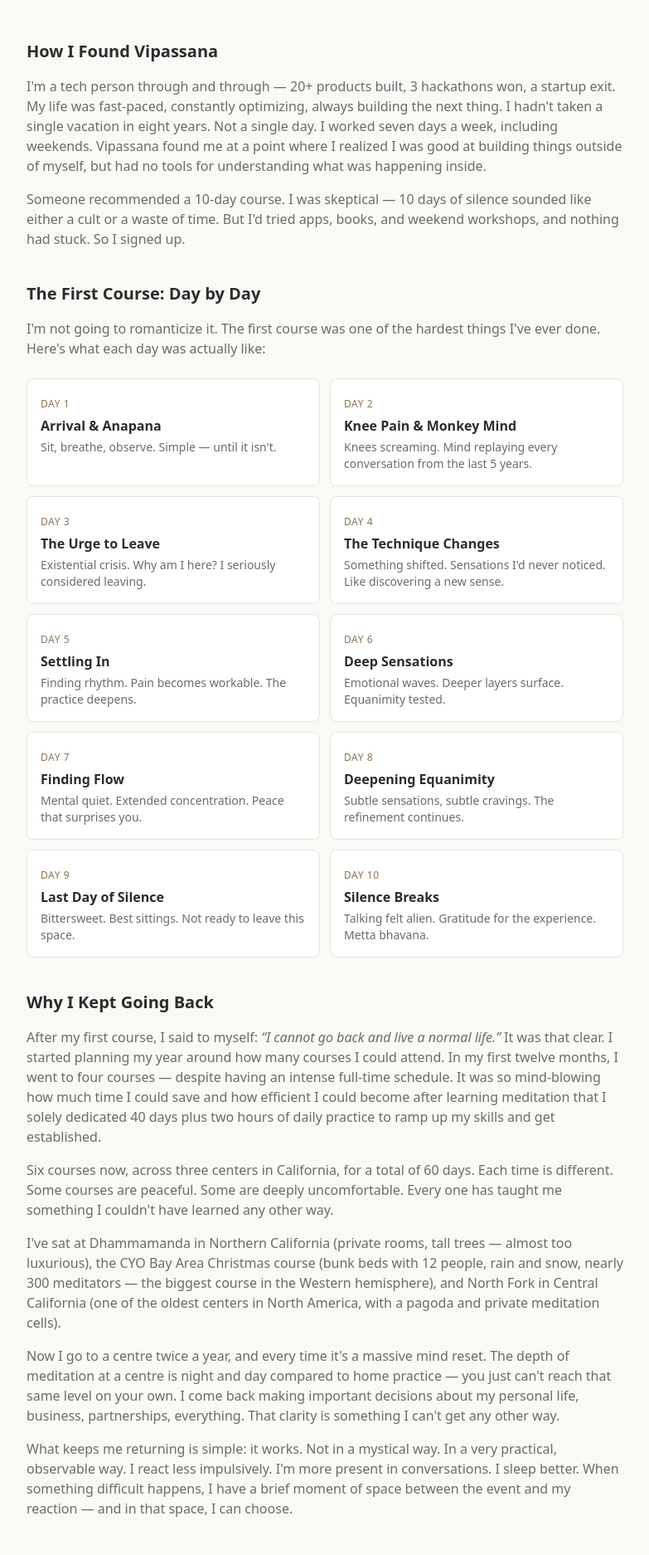
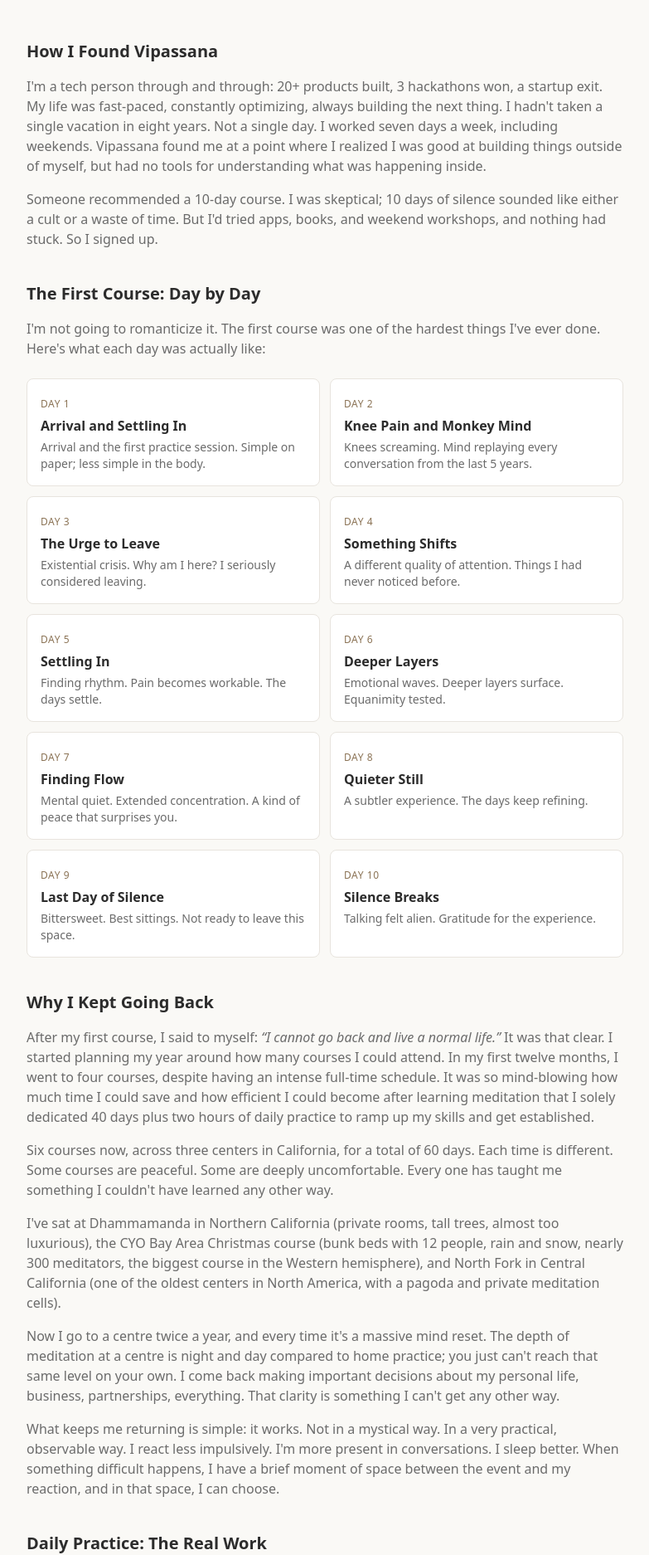
Before and after one commit to m13v/vipassana-cool, a Next.js app: page /experience in a window 1280 px wide. Shown: the part 434-2308 px from the top of the page at 83% size, without its empty margins (248-1031 px from the left). Built offline with nearby package versions, Linux system fonts and the light colour scheme.

Commit message:
Refine experience page copy and punctuation

```diff
--- a/src/app/experience/page.tsx
+++ b/src/app/experience/page.tsx
@@ -8,7 +8,7 @@
 import { ArticleSchema } from "@/components/article-schema";
 
 export const metadata: Metadata = {
-  title: "My Vipassana Journey — 6 Courses, 60 Days, Daily Practice",
+  title: "My Vipassana Journey: 6 Courses, 60 Days, Daily Practice",
   description:
     "A day-by-day personal account of what actually happens during a 10-day Vipassana course. What to expect, what was hard, and honest insights from six retreats.",
   alternates: { canonical: "https://vipassana.cool/experience" },
@@ -24,7 +24,7 @@
         ]}
       />
       <ArticleSchema
-        title="My Vipassana Journey — 6 Courses, 60 Days, Daily Practice"
+        title="My Vipassana Journey: 6 Courses, 60 Days, Daily Practice"
         description="A day-by-day personal account of what actually happens during a 10-day Vipassana course. What to expect, what was hard, and honest insights from six retreats."
         url="https://vipassana.cool/experience"
         datePublished="2025-01-15"
@@ -79,7 +79,7 @@
             How I Found Vipassana
           </h2>
           <p>
-            I&apos;m a tech person through and through — 20+ products built, 3 hackathons
+            I&apos;m a tech person through and through: 20+ products built, 3 hackathons
             won, a startup exit. My life was fast-paced, constantly optimizing, always
             building the next thing. I hadn&apos;t taken a single vacation in eight years.
             Not a single day. I worked seven days a week, including weekends. Vipassana
@@ -87,7 +87,7 @@
             of myself, but had no tools for understanding what was happening inside.
           </p>
           <p className="mt-4">
-            Someone recommended a 10-day course. I was skeptical — 10 days of silence
+            Someone recommended a 10-day course. I was skeptical; 10 days of silence
             sounded like either a cult or a waste of time. But I&apos;d tried apps, books,
             and weekend workshops, and nothing had stuck. So I signed up.
           </p>
@@ -103,16 +103,16 @@
           </p>
           <div className="mt-6 grid gap-3 sm:grid-cols-2">
             {[
-              { day: 1, title: "Arrival & Anapana", desc: "Sit, breathe, observe. Simple — until it isn't." },
-              { day: 2, title: "Knee Pain & Monkey Mind", desc: "Knees screaming. Mind replaying every conversation from the last 5 years." },
+              { day: 1, title: "Arrival and Settling In", desc: "Arrival and the first practice session. Simple on paper; less simple in the body." },
+              { day: 2, title: "Knee Pain and Monkey Mind", desc: "Knees screaming. Mind replaying every conversation from the last 5 years." },
               { day: 3, title: "The Urge to Leave", desc: "Existential crisis. Why am I here? I seriously considered leaving." },
-              { day: 4, title: "The Technique Changes", desc: "Something shifted. Sensations I'd never noticed. Like discovering a new sense." },
-              { day: 5, title: "Settling In", desc: "Finding rhythm. Pain becomes workable. The practice deepens." },
-              { day: 6, title: "Deep Sensations", desc: "Emotional waves. Deeper layers surface. Equanimity tested." },
-              { day: 7, title: "Finding Flow", desc: "Mental quiet. Extended concentration. Peace that surprises you." },
-              { day: 8, title: "Deepening Equanimity", desc: "Subtle sensations, subtle cravings. The refinement continues." },
+              { day: 4, title: "Something Shifts", desc: "A different quality of attention. Things I had never noticed before." },
+              { day: 5, title: "Settling In", desc: "Finding rhythm. Pain becomes workable. The days settle." },
+              { day: 6, title: "Deeper Layers", desc: "Emotional waves. Deeper layers surface. Equanimity tested." },
+              { day: 7, title: "Finding Flow", desc: "Mental quiet. Extended concentration. A kind of peace that surprises you." },
+              { day: 8, title: "Quieter Still", desc: "A subtler experience. The days keep refining." },
               { day: 9, title: "Last Day of Silence", desc: "Bittersweet. Best sittings. Not ready to leave this space." },
-              { day: 10, title: "Silence Breaks", desc: "Talking felt alien. Gratitude for the experience. Metta bhavana." },
+              { day: 10, title: "Silence Breaks", desc: "Talking felt alien. Gratitude for the experience." },
             ].map((d) => (
               <TrackedLink
                 key={d.day}
@@ -141,7 +141,7 @@
             After my first course, I said to myself: <em>&ldquo;I cannot go
             back and live a normal life.&rdquo;</em> It was that clear. I started
             planning my year around how many courses I could attend. In my first
-            twelve months, I went to four courses — despite having an intense
+            twelve months, I went to four courses, despite having an intense
             full-time schedule. It was so mind-blowing how much time I could save
             and how efficient I could become after learning meditation that I
             solely dedicated 40 days plus two hours of daily practice to ramp up
@@ -155,8 +155,8 @@
           </p>
           <p className="mt-4">
             I&apos;ve sat at Dhammamanda in Northern California (private rooms,
-            tall trees — almost too luxurious), the CYO Bay Area Christmas
-            course (bunk beds with 12 people, rain and snow, nearly 300 meditators —
+            tall trees, almost too luxurious), the CYO Bay Area Christmas
+            course (bunk beds with 12 people, rain and snow, nearly 300 meditators,
             the biggest course in the Western hemisphere), and North Fork in Central
             California (one of the oldest centers in North America, with a pagoda
             and private meditation cells).
@@ -164,7 +164,7 @@
           <p className="mt-4">
             Now I go to a centre twice a year, and every time it&apos;s a massive
             mind reset. The depth of meditation at a centre is night and day
-            compared to home practice — you just can&apos;t reach that same level
+            compared to home practice; you just can&apos;t reach that same level
             on your own. I come back making important decisions about my personal
             life, business, partnerships, everything. That clarity is something I
             can&apos;t get any other way.
@@ -174,7 +174,7 @@
             In a very practical, observable way. I react less impulsively.
             I&apos;m more present in conversations. I sleep better. When something
             difficult happens, I have a brief moment of space between the event
-            and my reaction — and in that space, I can choose.
+            and my reaction, and in that space, I can choose.
           </p>
         </section>
 
@@ -184,14 +184,14 @@
           </h2>
           <p>
             The courses are powerful, but the daily practice is where the transformation
-            actually happens. <DayCounter /> days of sitting — every day at 6 AM and
+            actually happens. <DayCounter /> days of sitting, every day at 6 AM and
             9 PM. I currently sit with one other buddy, which helps with
             accountability. Some days the full hour flies by. Some days every minute
             is a battle with distraction.
           </p>
           <p className="mt-4">
             Honestly, the meditation itself is still quite challenging. My main struggle
-            is distraction — the mind just wants to wander. But it&apos;s a very gradual
+            is distraction; the mind just wants to wander. But it&apos;s a very gradual
             path. You definitely see improvement over time if you&apos;re consistent.
             It&apos;s a very long journey to master, and I&apos;m nowhere near mastery.
           </p>
```
